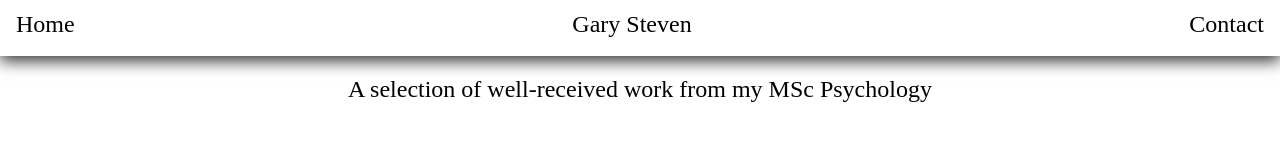
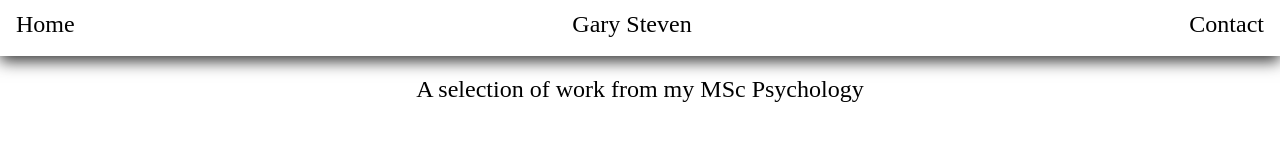
Before and after one commit to GarySteven/portfolio, a plain HTML site: page MScportfolio/mscportfolio.html in a window 1280 px wide. Shown: the top 166 px of the page. Drawn offline with nearby package versions, Linux system fonts and the light colour scheme; a web font is replaced by a local one.

```diff
--- a/MScportfolio/mscportfolio.html
+++ b/MScportfolio/mscportfolio.html
@@ -17,7 +17,7 @@
         </ul>
     </nav>
     <div class="container-fluid cover">
-        <div class="text-heading" style="text-align: center;"><h4>A selection of well-received work from my MSc Psychology</h4></div>
+        <div class="text-heading" style="text-align: center;"><h4>A selection of work from my MSc Psychology</h4></div>
         <div class="card-columns">
             <div class="card bg-lightgrey text-white">
                 <img src="../img/cbt.jpg" class="card-img" alt="...">
```
